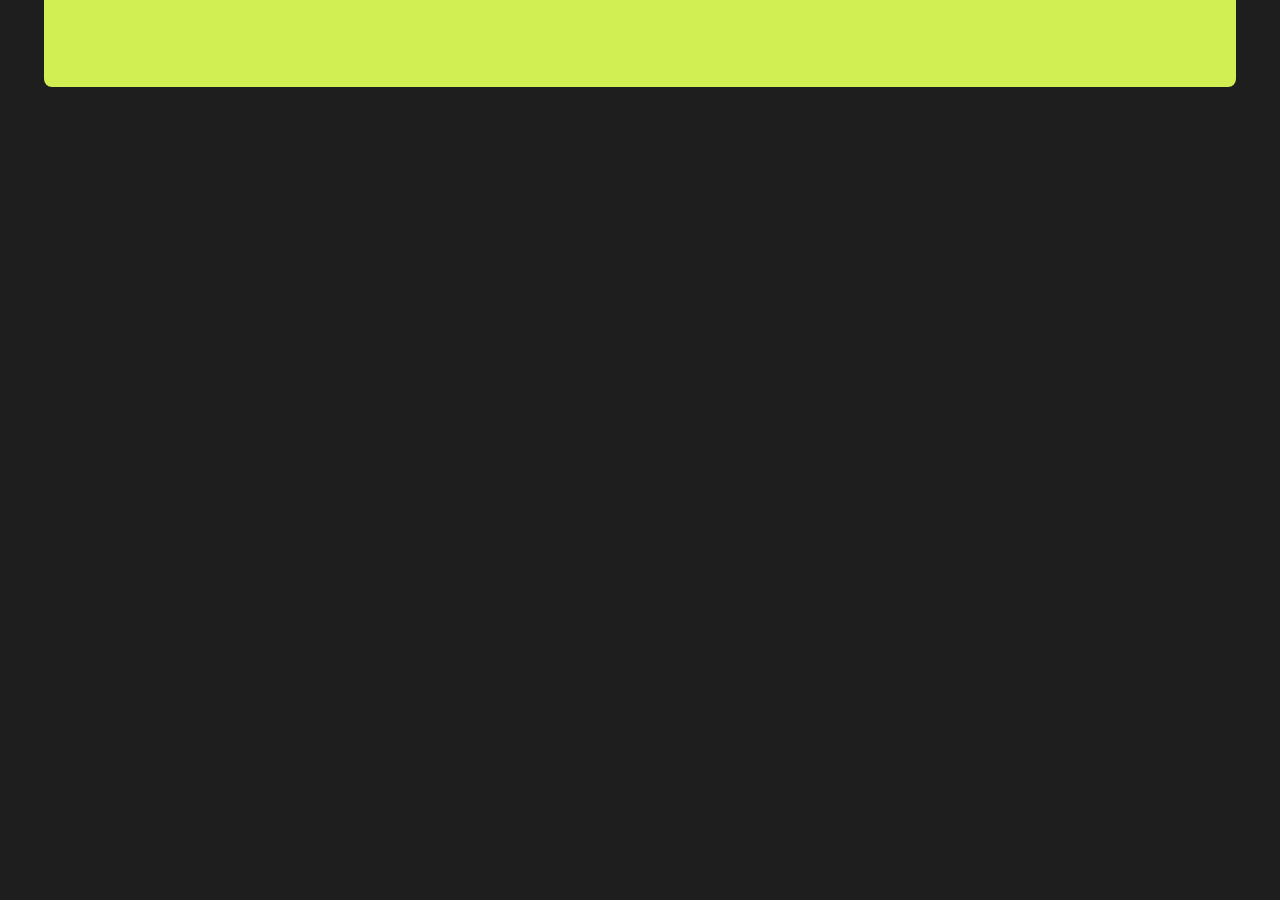
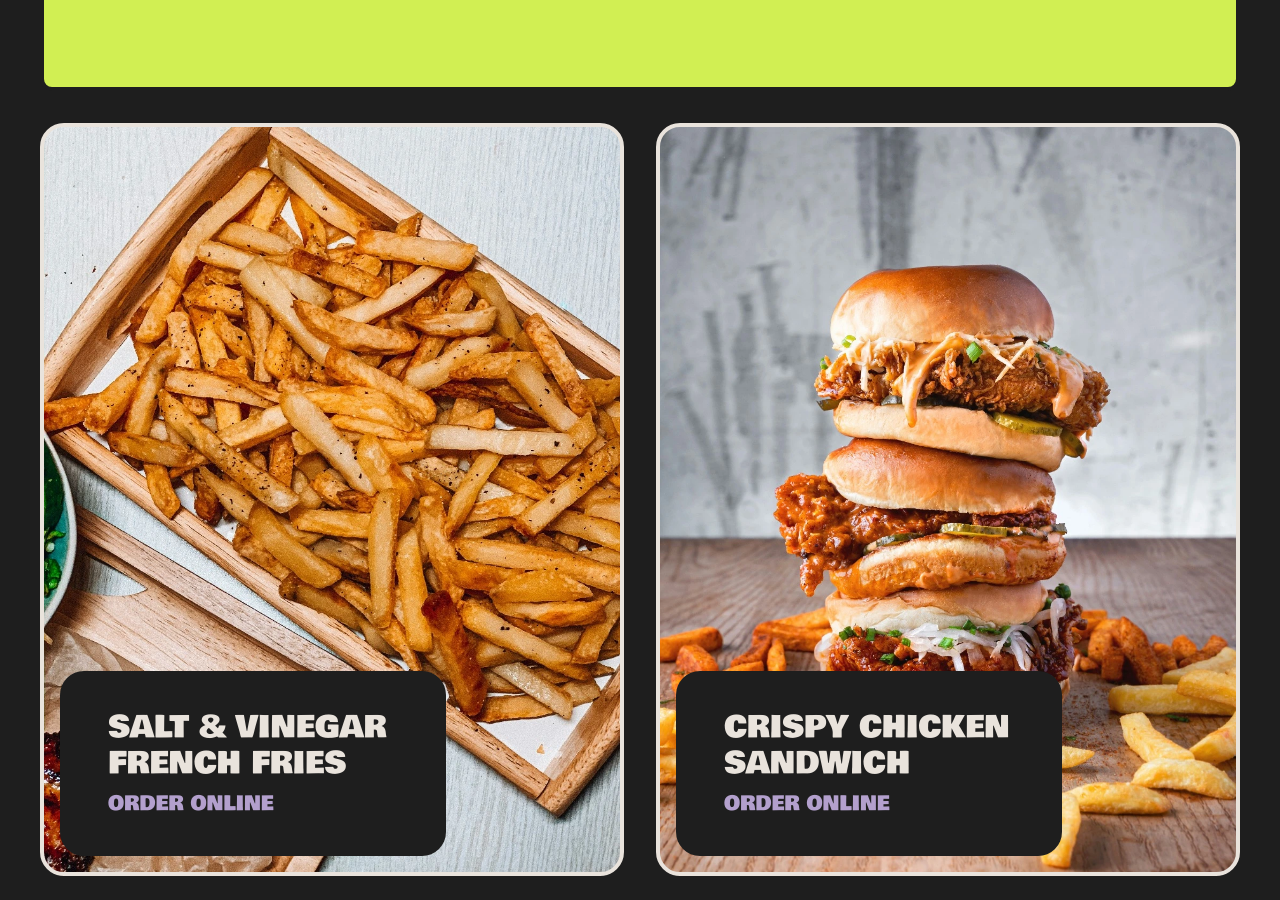
Before and after one commit to christianrazul/burger-heaven, a React (Vite) app: page / in a window 1280 px wide. Shown: the part 1160-2060 px from the top of the page. Before the commit the page ends 1275 px from the top, so only its background shows below. Built offline with nearby package versions, Linux system fonts and the light colour scheme.

Commit message:
Build the MenuPreview and move it to it's own file

```diff
--- a/src/App.tsx
+++ b/src/App.tsx
@@ -1,4 +1,5 @@
 import { Hero } from "./Hero";
+import { MenuPreview } from "./MenuPreview";
 import { Navbar } from "./Navbar";
 
 function App() {
@@ -6,6 +7,7 @@ function App() {
     <div className="flex w-screen flex-col gap-8 px-10 py-6 2xl:px-[620px]">
       <Navbar />
       <Hero />
+      <MenuPreview />
     </div>
   );
 }
--- /dev/null
+++ b/src/MenuPreview.tsx
@@ -0,0 +1,30 @@
+export const MenuPreview = () => {
+  return (
+    <div className="flex w-full gap-8 font-bowlby">
+      <div
+        className="flex h-[753px] w-1/2 items-end rounded-3xl border-4 border-textBeige bg-cover bg-center p-4"
+        style={{
+          backgroundImage: "url('./src/assets/fries.webp')",
+        }}
+      >
+        <div className="text flex h-[185px] w-[386px] flex-col items-start justify-center gap-2 rounded-3xl bg-bgDarkBlue p-12">
+          <h2 className="text-3xl text-textBeige">
+            SALT & VINEGAR FRENCH FRIES
+          </h2>
+          <button className="text-xl text-accentPurple">ORDER ONLINE</button>
+        </div>
+      </div>
+      <div
+        className="flex h-[753px] w-1/2 items-end rounded-3xl border-4 border-textBeige bg-cover bg-center p-4"
+        style={{
+          backgroundImage: "url('./src/assets/chickensandwich.webp')",
+        }}
+      >
+        <div className="text flex h-[185px] w-[386px] flex-col items-start justify-center gap-2 rounded-3xl bg-bgDarkBlue p-12">
+          <h2 className="text-3xl text-textBeige">CRISPY CHICKEN SANDWICH</h2>
+          <button className="text-xl text-accentPurple">ORDER ONLINE</button>
+        </div>
+      </div>
+    </div>
+  );
+};
```
Also changed, not shown: src/assets/chickensandwich.webp (added), src/assets/fries.webp (added).
